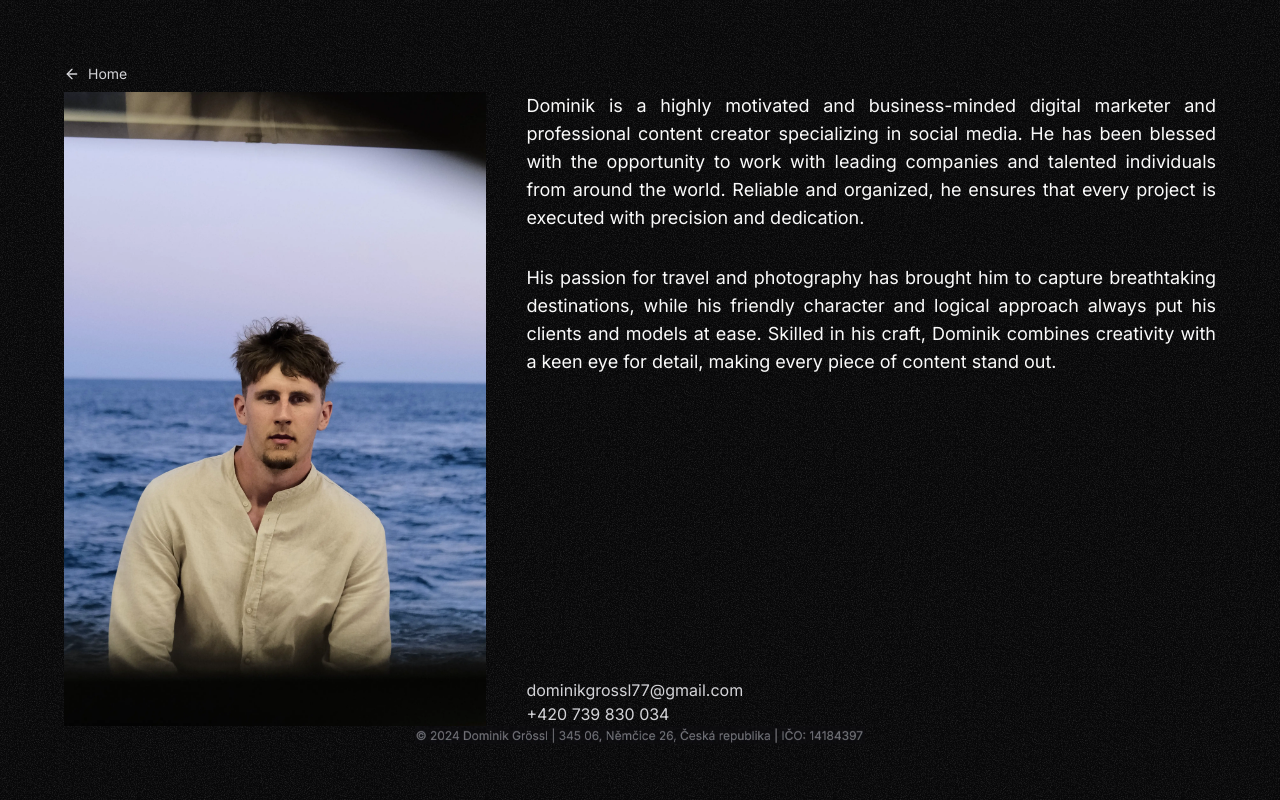
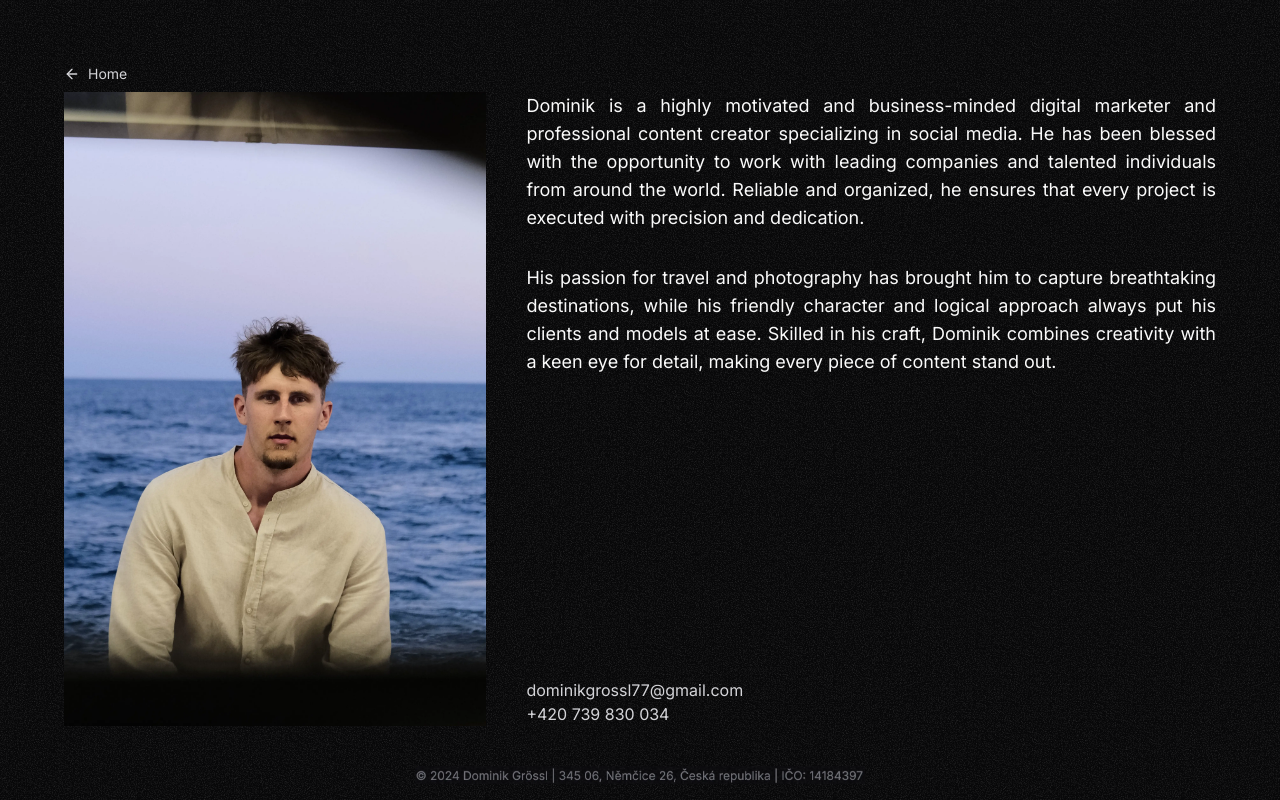
Before and after one commit to ton1czech/grossl, a Next.js app: page /about in a window 1280 px wide. Built offline with nearby package versions, Linux system fonts and the light colour scheme.

Commit message:
👌IMPROVE: footer margin

```diff
--- a/app/about/page.tsx
+++ b/app/about/page.tsx
@@ -54,7 +54,7 @@ export default function Page() {
       </motion.div>
 
       <div className='flex h-full flex-col justify-between'>
-        <div className='grid md:gap-10 lg:flex'>
+        <div className='grid md:flex md:gap-10'>
           <div className='flex flex-col gap-2'>
             <motion.img
               src='/about.webp'
@@ -168,7 +168,7 @@ export default function Page() {
           </div>
         </div>
 
-        <footer>
+        <footer className='mt-10'>
           <motion.img
             src='/footer.webp'
             alt='footer'
```
